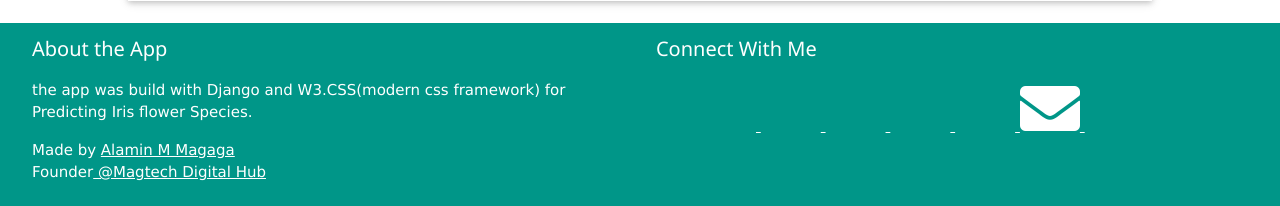
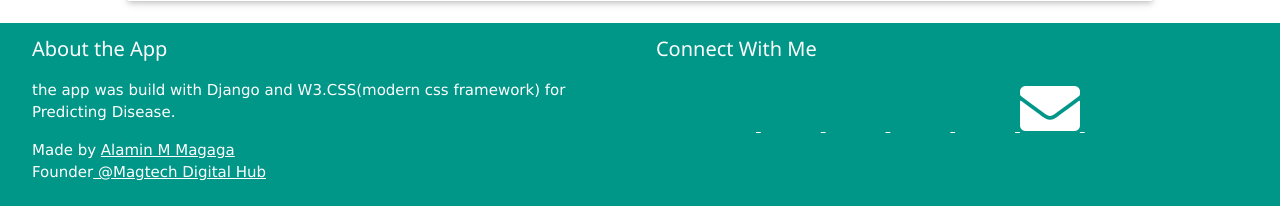
Before and after one commit to alaminmagaga/heart-disease-prediction-dajngo-web-app, a Django app: page / in a window 1280 px wide. Shown: the part 893-1099 px from the top of the page. Run offline with Django 4.2, Linux system fonts and the light colour scheme; some libraries are stand-ins or nearby versions.

Commit message:
Update index.html

```diff
--- a/templates/index.html
+++ b/templates/index.html
@@ -7,7 +7,11 @@
 	<meta name="viewport" content="width=device-width, initial-scale=1">
 	<title>My Django</title>
     <link href="{% static 'w3.css' %}" rel="stylesheet" />
-	<link rel="stylesheet" href="http://cdnjs.cloudflare.com/ajax/libs/font-awesome/4.4.0/css/font-awesome.min.css">
+
+
+	<link href="https://fonts.googleapis.com/icon?family=Material+Icons" rel="stylesheet">
+
+ <link rel="stylesheet" href="https://use.fontawesome.com/releases/v5.5.0/css/all.css" integrity="sha384-B4dIYHKNBt8Bc12p+WXckhzcICo0wtJAoU8YZTY5qE0Id1GSseTk6S+L3BlXeVIU" crossorigin="anonymous">
 
 	{% fontawesome_5_static %}
 
@@ -184,7 +188,7 @@
 
   <div class="w3-half w3-container">
           <h4 >About the App</h4>
-          <p>the app was build with Django and W3.CSS(modern css framework) for Predicting Iris flower Species.</p>
+          <p>the app was build with Django and W3.CSS(modern css framework) for Predicting Disease.</p>
 Made by <a  href="https://twitter.com/Alamin_Magaga">Alamin M Magaga</a><br/>
       Founder<a  href="https://twitter.com/Magtech_Dihub"> @Magtech Digital Hub</a>
 
```
